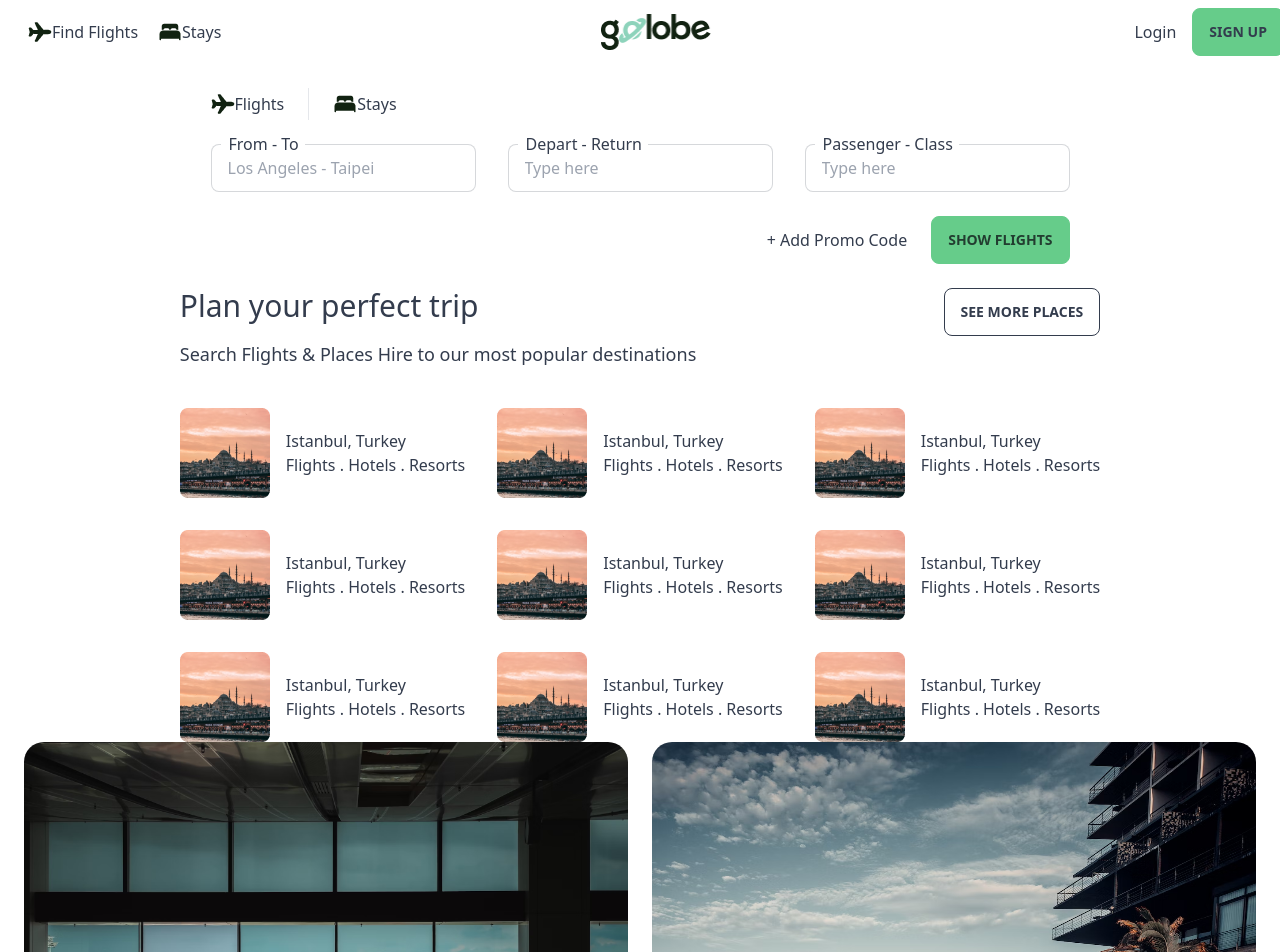
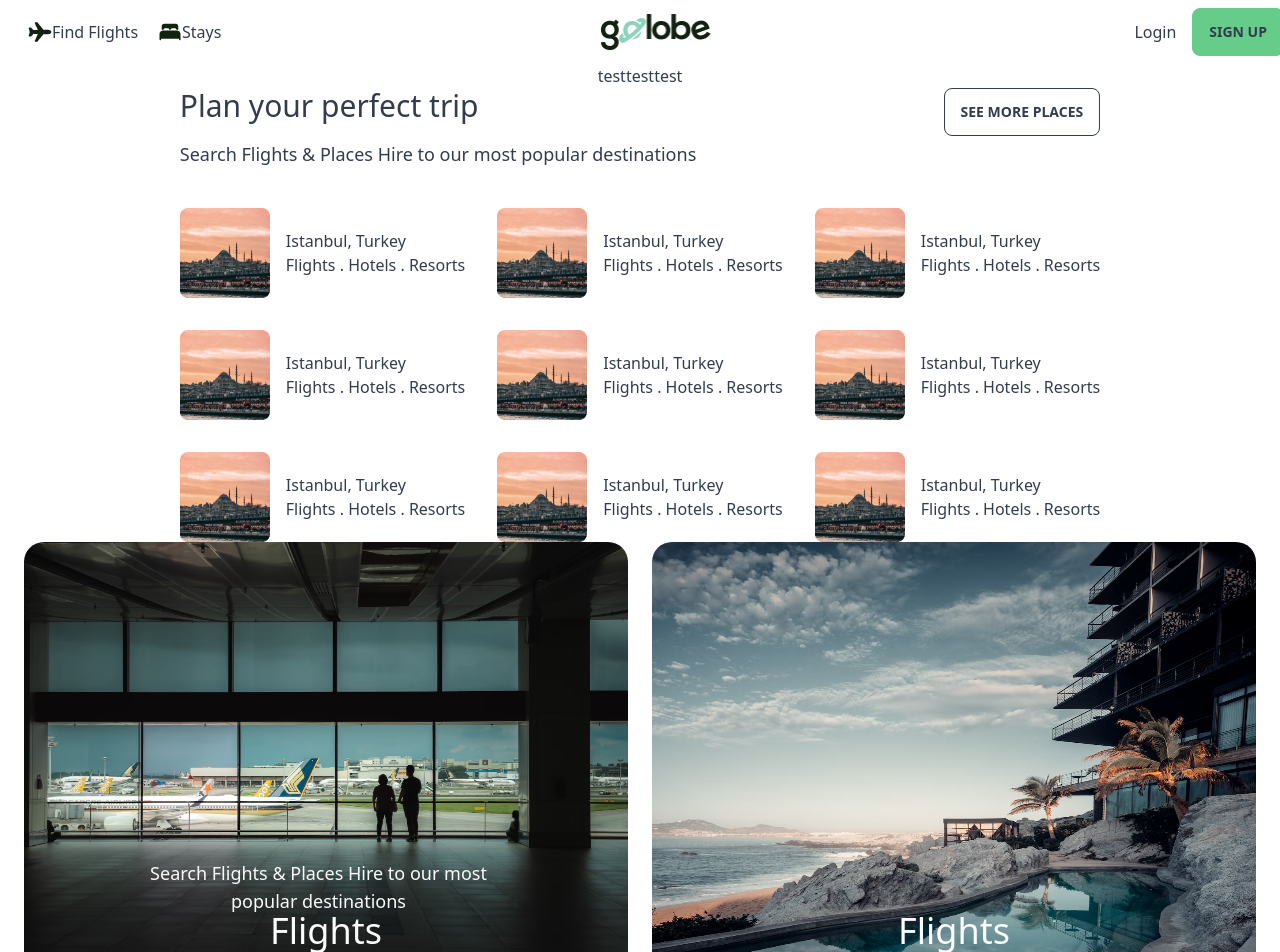
Before and after one commit to kingkwongsta/Golobe-Travel-Agency, a Next.js app: page / in a window 1280 px wide. Shown: the top 952 px of the page. Built offline with nearby package versions, Linux system fonts and the light colour scheme.

Commit message:
testing flexbox

```diff
--- /dev/null
+++ b/src/components/search/searchbartest.jsx
@@ -0,0 +1,50 @@
+import { useState } from "react";
+import Image from "next/image";
+import airplane from "./../../../public/airplane.png";
+import stays from "./../../../public/bed.png";
+
+export default function SearchBar() {
+  return (
+    <div className="mx-[32px] max-w-[1232px]">
+      <div className="flex">
+        <div className="flex-1 relative">test</div>
+        <div className="flex-1 relative">test</div>
+        <div className="flex-1 relative">test</div>
+      </div>
+      {/*-------- TRAVEL INPUT --------*/}
+      {/* <div className="input-section grid grid-flow-col auto-cols-max gap-8 my-6"> */}
+      {/* <div className="input-section flex auto-cols-max gap-8 my-6">
+        <div className="from-input flex-1 relative ">
+          <p className="absolute top-[-12px] left-[10px]">
+            <span className="bg-white pl-2 pr-1.5">From - To</span>
+          </p>
+          <input
+            type="text"
+            placeholder="Los Angeles - Taipei"
+            className="input input-bordered w-full max-w-xs"
+          />
+        </div>
+        <div className="from-input flex-1 relative ">
+          <p className="absolute top-[-12px] left-[10px]">
+            <span className="bg-white pl-2 pr-1.5">Depart - Return</span>
+          </p>
+          <input
+            type="text"
+            placeholder="Type here"
+            className="input input-bordered w-full max-w-xs"
+          />
+        </div>
+        <div className="from-input flex-1 relative ">
+          <p className="absolute top-[-12px] left-[10px]">
+            <span className="bg-white pl-2 pr-1.5">Passenger - Class</span>
+          </p>
+          <input
+            type="text"
+            placeholder="Type here"
+            className="input input-bordered w-full max-w-xs"
+          />
+        </div>
+      </div> */}
+    </div>
+  );
+}
--- a/src/components/travelcard.jsx
+++ b/src/components/travelcard.jsx
@@ -4,7 +4,7 @@ import stayCard from "./../../public/staycard.avif";
 
 export default function TravelCard() {
   return (
-    <div className="flex flex-row gap-[24px]">
+    <div className="flex flex-row gap-[24px] mx-[32px]">
       {/* // TRAVEL CARD */}
       <div className="relative">
         <Image
--- a/src/pages/index.tsx
+++ b/src/pages/index.tsx
@@ -3,6 +3,7 @@ import Image from "next/image";
 import { Inter } from "next/font/google";
 import NavBar from "../components/navbar";
 import SearchBar from "../components/search/searchbar";
+import SearchBarTest from "../components/search/searchbartest";
 import Discover from "../components/discover/discover";
 import TravelCard from "./../components/travelcard";
 
@@ -20,7 +21,8 @@ export default function Home() {
       <NavBar />
       <main className="flex flex-col items-center">
         <div className="basis-auto">
-          <SearchBar />
+          {/* <SearchBar /> */}
+          <SearchBarTest />
         </div>
         <Discover />
         <TravelCard />
```
